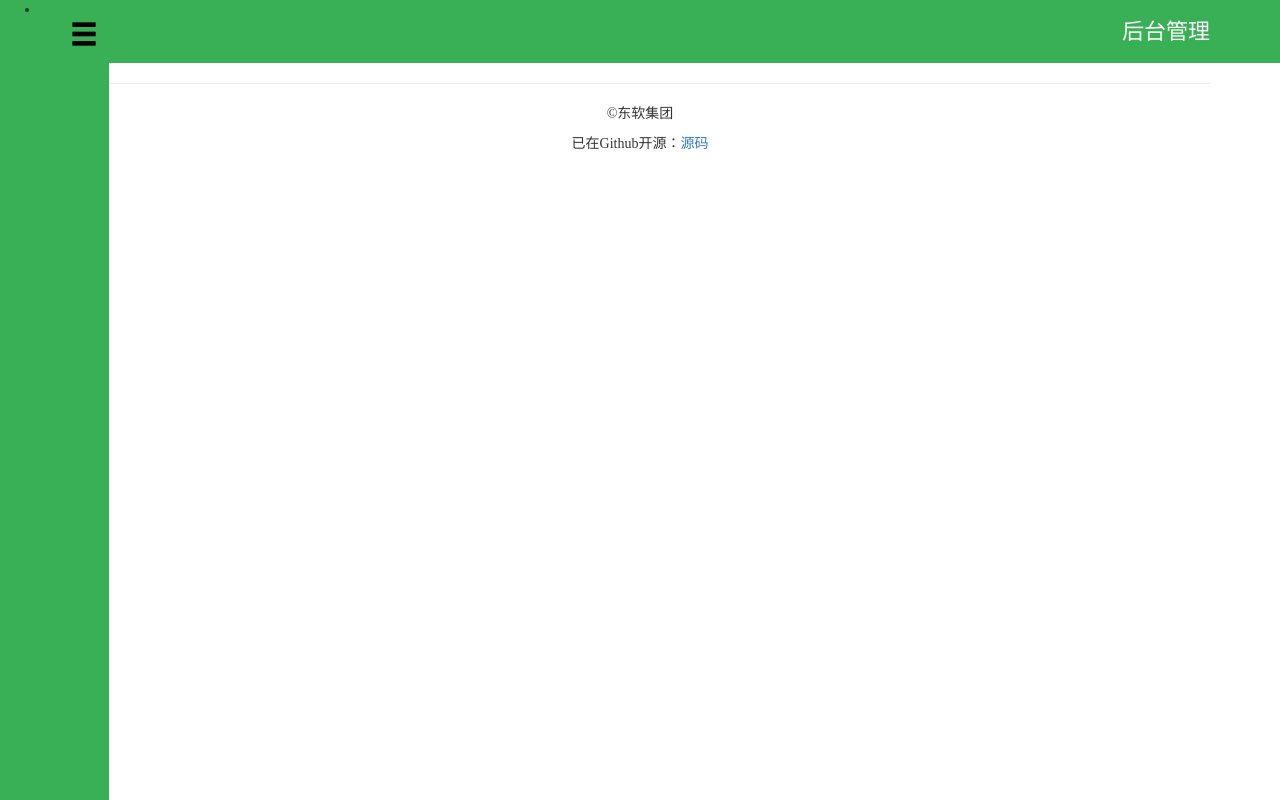
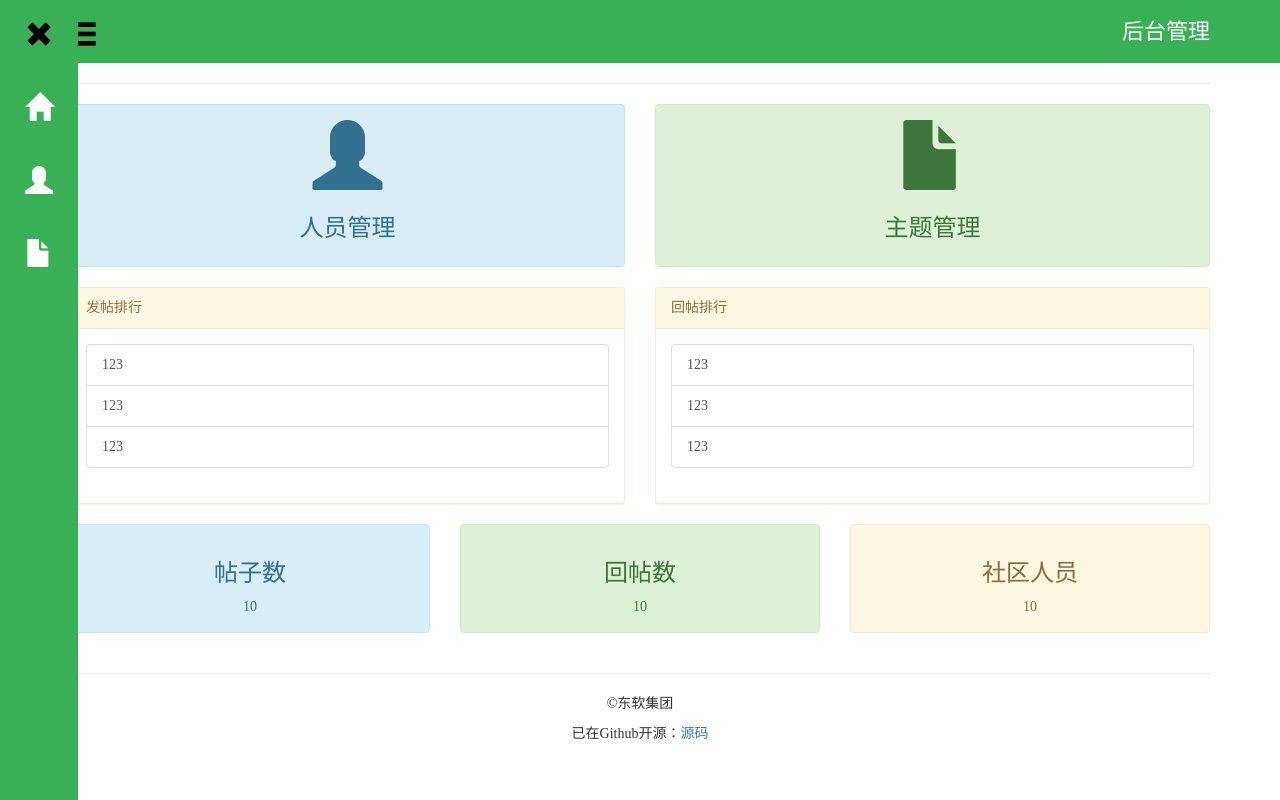
Before and after one commit to fandanping/kep_static_page, a website: page manage-home.html in a window 1280 px wide. Both pictures are taken after a click on the element 84 px from the left and 35 px from the top of the page. Drawn offline with nearby package versions, Linux system fonts and the light colour scheme.

Commit message:
管理员页面首页完成

```diff
--- a/manage-home.html
+++ b/manage-home.html
@@ -6,13 +6,29 @@
     <link rel="stylesheet" href="components/bootstrap/dist/css/bootstrap.css"/>
     <link rel="stylesheet" href="styles/public.css"/>
     <link rel="stylesheet" href="styles/manage.css"/>
+    <link rel="stylesheet" href="styles/manage-index.css"/>
 </head>
 <body>
     <div class="side-menu">
         <ul>
             <li>
                 <a href="javascript:;">
-                    <span></span>
+                    <span class="glyphicon glyphicon-remove btn-close menu-item"></span>
+                </a>
+            </li>
+            <li>
+                <a href="javascript:;">
+                    <span class="glyphicon glyphicon-home menu-item"></span>
+                </a>
+            </li>
+            <li>
+                <a href="javascript:;">
+                    <span class="glyphicon glyphicon-user menu-item"></span>
+                </a>
+            </li>
+            <li>
+                <a href="javascript:;">
+                    <span class="glyphicon glyphicon-file menu-item"></span>
                 </a>
             </li>
         </ul>
@@ -30,7 +46,81 @@
     </header>
 
     <div class="content">
-
+        <div class="container">
+            <hr>
+            <div class="row row-manage">
+                <div class="col-md-6">
+                    <a href="javascript:;" class="manage-item">
+                        <div class="alert alert-info text-center alert-user">
+                            <div class="icon">
+                                <span class="glyphicon glyphicon-user"></span>
+                            </div>
+                            <h3>人员管理</h3>
+                        </div>
+                    </a>
+                </div>
+                <div class="col-md-6">
+                    <a href="javascript:;" class="manage-item">
+                        <div class="alert alert-success text-center alert-topic">
+                            <div class="icon">
+                                <span class="glyphicon glyphicon-file"></span>
+                            </div>
+                            <h3>主题管理</h3>
+                        </div>
+                    </a>
+                </div>
+            </div>
+            <div class="row">
+                <div class="col-md-6">
+                    <div class="panel panel-warning">
+                        <div class="panel-heading">
+                            发帖排行
+                        </div>
+                        <div class="panel-body">
+                            <div class="list-group">
+                                <a href="javascript:;" class="list-group-item">123</a>
+                                <a href="javascript:;" class="list-group-item">123</a>
+                                <a href="javascript:;" class="list-group-item">123</a>
+                            </div>
+                        </div>
+                    </div>
+                </div>
+                <div class="col-md-6">
+                    <div class="panel panel-warning">
+                        <div class="panel-heading">
+                            回帖排行
+                        </div>
+                        <div class="panel-body">
+                            <div class="list-group">
+                                <a href="javascript:;" class="list-group-item">123</a>
+                                <a href="javascript:;" class="list-group-item">123</a>
+                                <a href="javascript:;" class="list-group-item">123</a>
+                            </div>
+                        </div>
+                    </div>
+                </div>
+            </div>
+            <div class="row">
+                <div class="col-md-4">
+                    <div class="alert alert-info text-center">
+                        <h3>帖子数</h3>
+                        <p>10</p>
+                    </div>
+                </div>
+                <div class="col-md-4">
+                    <div class="alert alert-success text-center">
+                        <h3>回帖数</h3>
+                        <p>10</p>
+                    </div>
+                </div>
+                <div class="col-md-4">
+                    <div class="alert alert-warning text-center">
+                        <h3>社区人员</h3>
+                        <p>10</p>
+                    </div>
+                </div>
+            </div>
+        </div>
     </div>
 
     <footer>
--- a/scripts/manage-common.js
+++ b/scripts/manage-common.js
@@ -13,6 +13,15 @@ $(function(){
             })
         }
 
+    })
+    $(".side-menu .btn-close").on("click", function(){
+        var $menuBtn = $("#sideMenuBtn");
+        if($menuBtn.hasClass("active")){
+            $(".side-menu").css({
+                "transform":"translateX(-100%)"
+            })
+            $menuBtn.removeClass("active");
+        }
 
     })
 
--- /dev/null
+++ b/styles/manage-index.css
@@ -0,0 +1,19 @@
+.content .row-manage .manage-item{
+    display: block;
+    text-decoration: none;
+}
+.content .row-manage .alert .icon>span{
+    font-size: 70px;
+}
+.content .alert-user .icon>span{
+    color: #31708f;
+}
+.content .alert-topic .icon>span{
+    color: #3c763d;
+}
+.content .alert-user h3{
+    color: #31708f;
+}
+.content .alert-topic h3{
+    color: #3c763d;
+}
--- a/styles/manage.css
+++ b/styles/manage.css
@@ -5,13 +5,31 @@
     left: 0;
     height: 100%;
     background-color: #3AB056;
-    width: 109px;
     transform: translateX(-100%);
     -webkit-transition: transform 0.5s;
     -moz-transition: transform 0.5s;
     -ms-transition: transform 0.5s;
     -o-transition: transform 0.5s;
     transition: transform 0.5s;
+    z-index: 10;
+}
+.side-menu ul{
+    list-style: none;
+    padding: 0;
+    margin: 0;
+    height: 100%;
+    overflow-y: auto;
+}
+.side-menu li{
+    padding: 20px 25px;
+    margin: 0;
+}
+.side-menu li .btn-close{
+    color: #000;
+}
+.side-menu .menu-item{
+    font-size: 28px;
+    color: #fff;
 }
 
 /********side-menu end*********/
```
